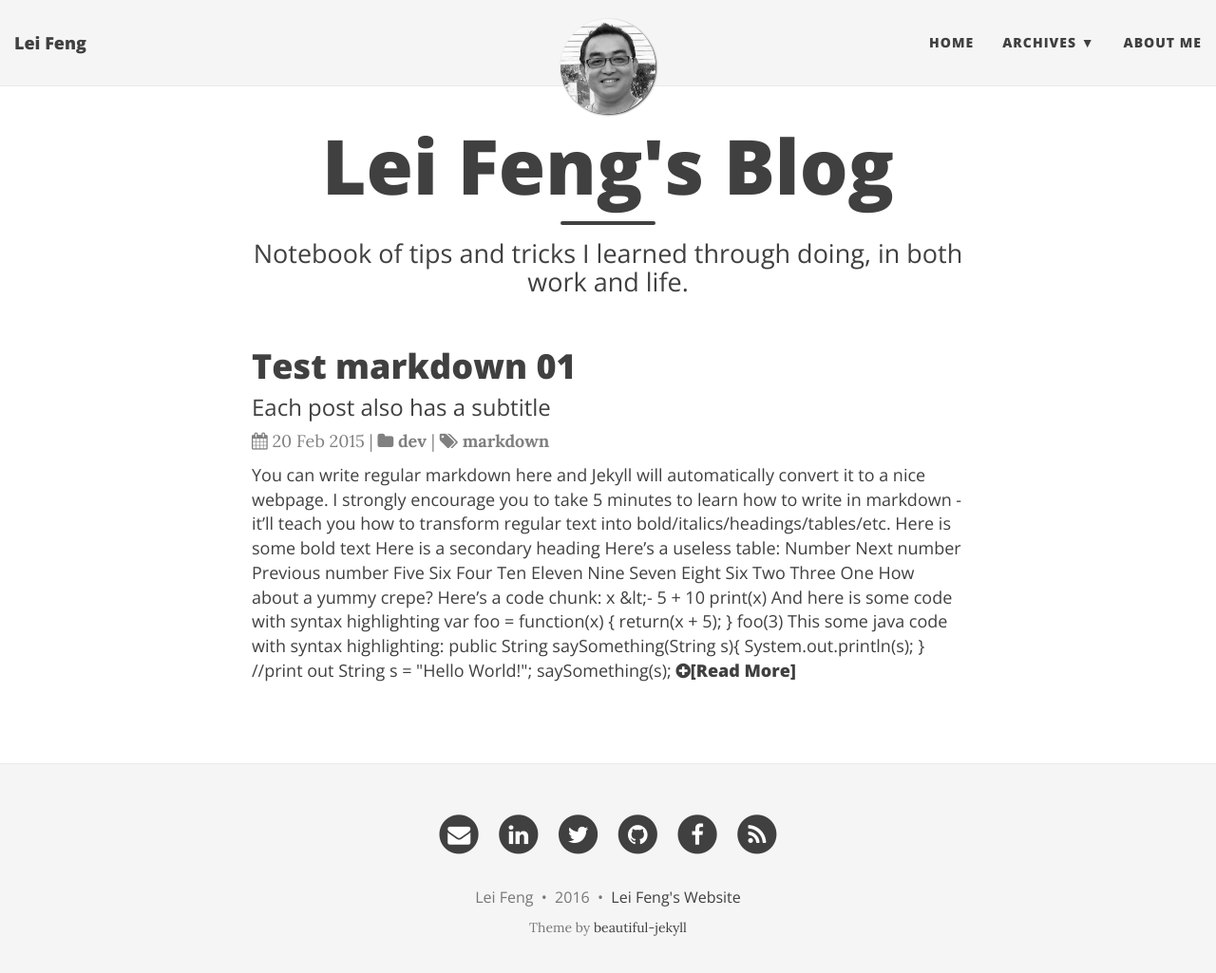
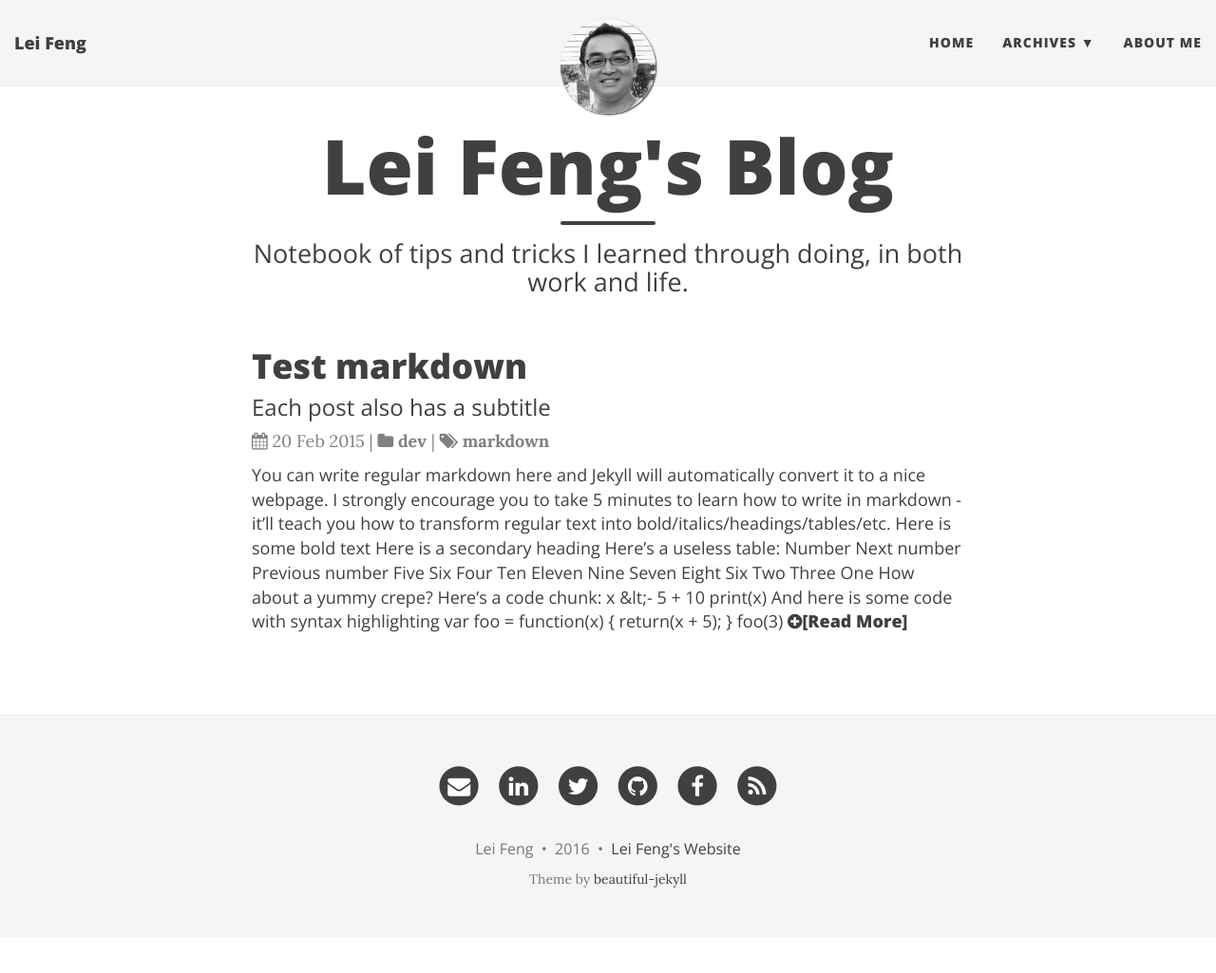
Before and after one commit to stonefl/stonefl.github.io, a Jekyll site: the page built from index.html, in a window 1280 px wide and 1038 px high. Shown: the top 1025 px of the window at 95% size. Built offline with Jekyll 4.4.1, drawn with Linux system fonts in a browser that asks for light colours; nearby versions of some CDN libraries; the list of posts is cut into pages by our own code.

Commit message:
Add files via upload

````diff
--- a/_posts/2015-02-20-test-markdown.md
+++ b/_posts/2015-02-20-test-markdown.md
@@ -1,10 +1,9 @@
 ---
 layout: post
-title: Test markdown 01
+title: Test markdown
 subtitle: Each post also has a subtitle
 category: dev
 tag: markdown
-published: true
 ---
 
 You can write regular [markdown](http://markdowntutorial.com/) here and Jekyll will automatically convert it to a nice webpage.  I strongly encourage you to [take 5 minutes to learn how to write in markdown](http://markdowntutorial.com/) - it'll teach you how to transform regular text into bold/italics/headings/tables/etc.
@@ -42,14 +41,3 @@ var foo = function(x) {
 }
 foo(3)
 ```
-
-This some java code with syntax highlighting:
-
-```java
-public String saySomething(String s){
-	System.out.println(s);
-}
-//print out
-String s = "Hello World!";
-saySomething(s);
-```
````
